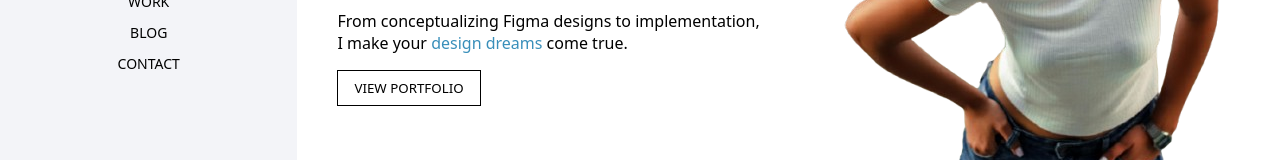
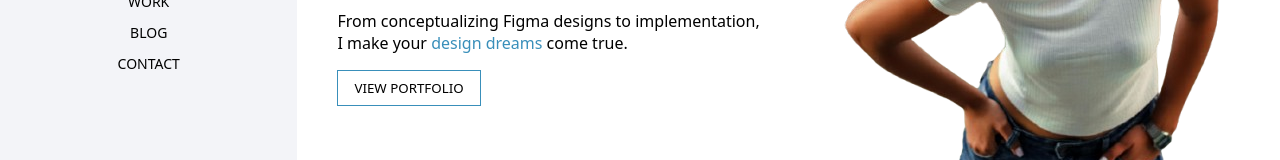
Before and after one commit to Igraziella/test-portfolio, a plain HTML site: page index.html in a window 1280 px wide. In both pictures the pointer is over the button "VIEW PORTFOLIO". Shown: the part 424-584 px from the top of the page. Drawn offline with Linux system fonts and the light colour scheme.

Commit message:
added hover effect

```diff
--- a/style.css
+++ b/style.css
@@ -83,6 +83,10 @@ button {
   text-transform: uppercase;
 }
 
+button:hover {
+  border-color: var(--blue);
+}
+
 @media (max-width: 390px) {
   main {
     flex-direction: column;
```
